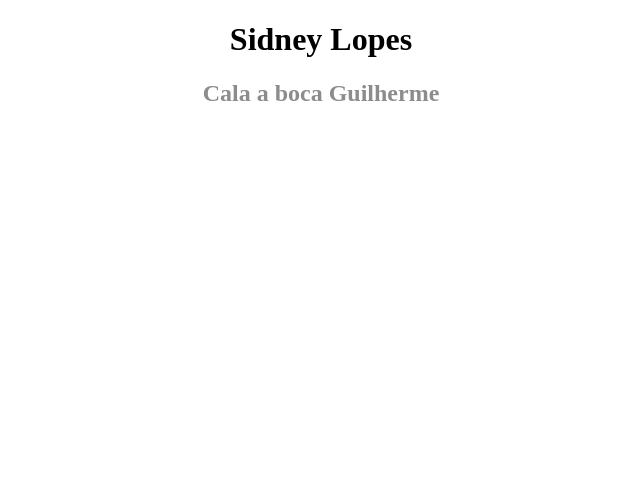
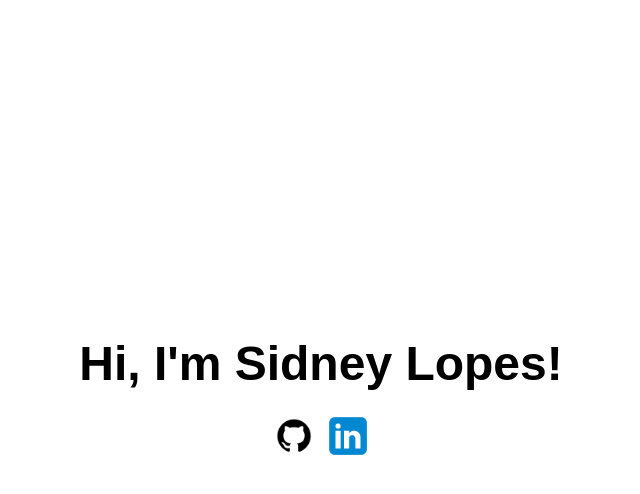
Before and after one commit to sidneylopes/sidneylopes.github.io, a plain HTML site: page index.html in a window 1280 px wide. Shown: the whole page, without its empty margins (319-959 px from the left). Drawn offline with Linux system fonts and the light colour scheme.

Commit message:
feat: editing structure

```diff
--- a/index.html
+++ b/index.html
@@ -1,15 +1,26 @@
 <!DOCTYPE html>
 <html lang="en">
 <head>
-  <meta charset="UTF-8">
-  <meta http-equiv="X-UA-Compatible" content="IE=edge">
-  <meta name="viewport" content="width=device-width, initial-scale=1.0">
-  <title>Sidney Lopes</title>
+    <meta charset="UTF-8">
+    <meta http-equiv="X-UA-Compatible" content="IE=edge">
+    <meta name="viewport" content="width=device-width, initial-scale=1.0">
+    <link rel="icon" href="images/sloth.png" type="image/png">
+    <link rel="stylesheet" href="styles/home.css">
+    <script src="scripts/home.js"></script>
+
+    <title>Sidney Lopes</title>
 </head>
 <body>
 
-  <h1 style="text-align: center">Sidney Lopes</h1>
-  <h2 style="text-align: center; color: #8c8c8c">Cala a boca Guilherme</h2>
+    <main>
+        <div id="presentation-text">
+            <h1>Hi, I'm Sidney Lopes!</h1>
+        </div>
+        <div id="social-icons">
+            <a target="_blank" href="https://github.com/sidneylopes"><img src="images/github.png"></a>
+            <a target="_blank" href="https://www.linkedin.com/in/sidneybarbosa/"><img src="images/linkedin.png"></a>
+        </div>
+    </main>
 
 </body>
 </html>
--- /dev/null
+++ b/styles/home.css
@@ -0,0 +1,32 @@
+* {
+    margin: 0;
+    padding: 0;
+}
+body {
+    background: #fff;
+    padding: 0;
+    margin: 0;
+}
+main {
+    height: 100vh;
+    width: 100vw;
+    display: flex;
+    flex-direction: column;
+    justify-content: center;
+}
+#presentation-text {
+    width: 100%;
+    text-align: center;
+    font-family: sans-serif;
+    font-size: 1.5rem;
+    color: #000;
+}
+#social-icons {
+    width: 100%;
+    text-align: center;
+    margin-top: 20px;
+}
+#social-icons img {
+    width: 50px;
+    height: 50px;
+}
```
Also changed, not shown: images/github.png (added), images/linkedin.png (added), images/sloth.png (added), scripts/home.js (added).
